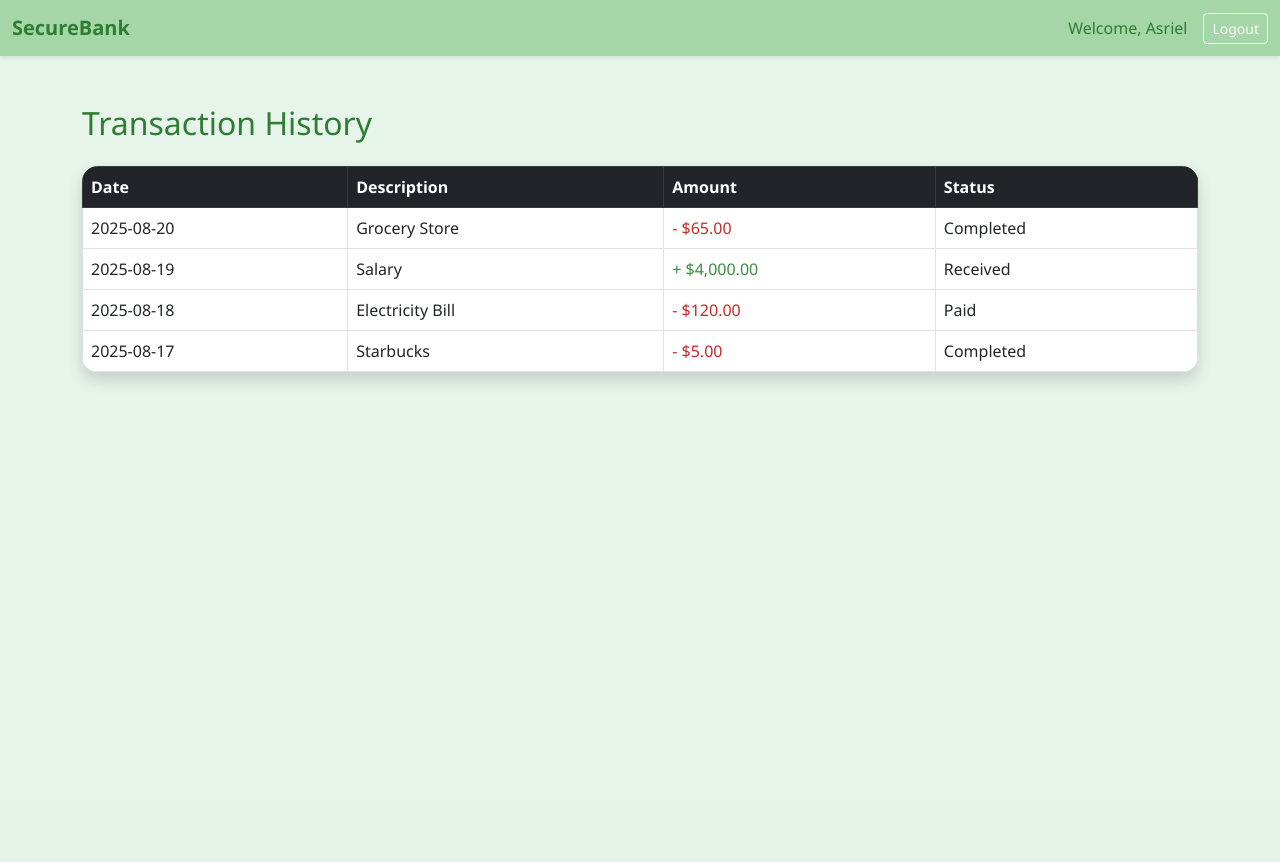
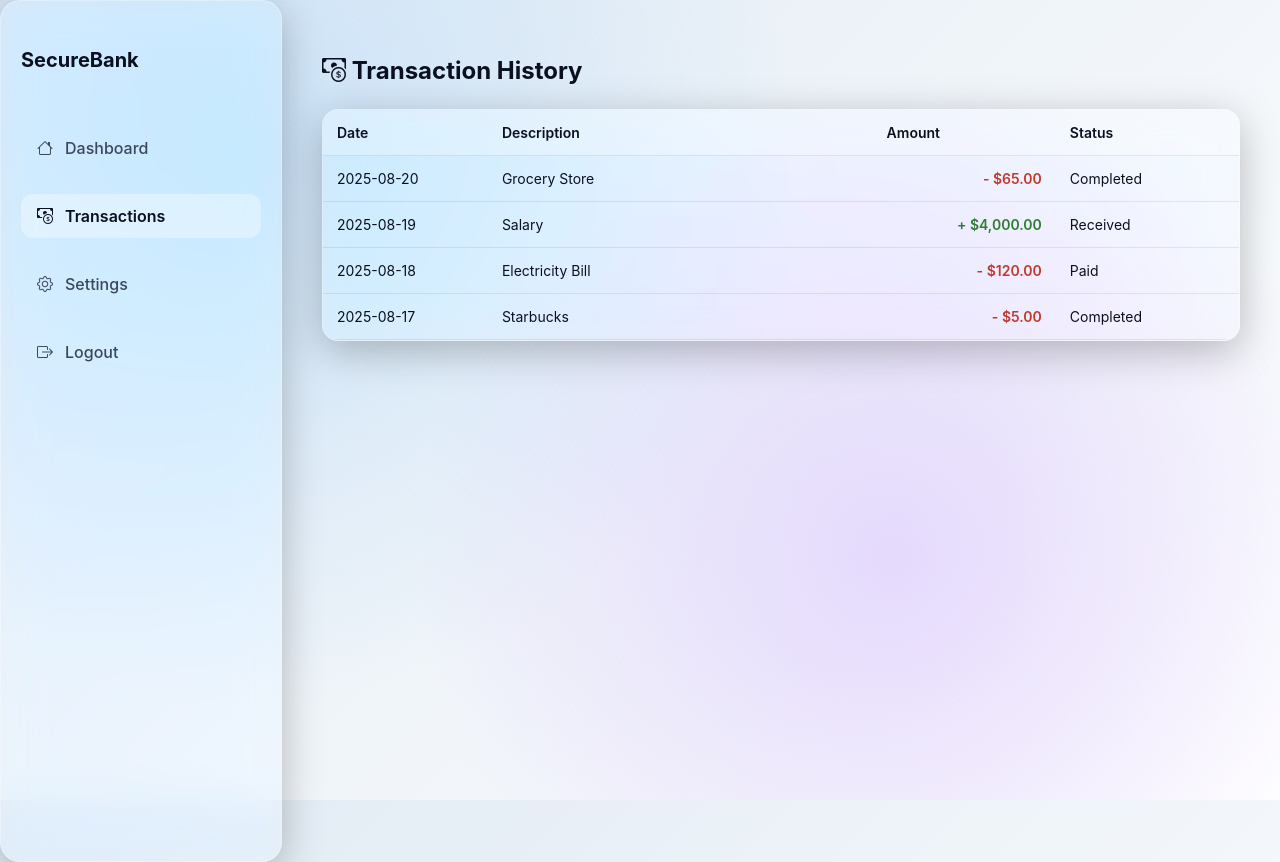
Before and after one commit to nashriel/secure-banking-ai, a Flask app: template secure-banking-ai/app/templates/Transactions.html in a window 1280 px wide. Before the commit the page ends 383 px from the top, so only its background shows below. Run offline with Flask 3, Linux system fonts and the light colour scheme; the template is opened without the code that fills it, so the values that code supplies are empty.

Commit message:
Update to Transactions Page

```diff
--- a/secure-banking-ai/app/templates/Transactions.html
+++ b/secure-banking-ai/app/templates/Transactions.html
@@ -2,95 +2,184 @@
 <html lang="en">
 <head>
   <meta charset="UTF-8" />
-  <title>SecureBank - Transactions</title>
+  <title>SecureBank — Transactions</title>
   <meta name="viewport" content="width=device-width, initial-scale=1" />
-  <link href="https://cdn.jsdelivr.net/npm/bootstrap@5.3.0/dist/css/bootstrap.min.css" rel="stylesheet" />
-  <link href="https://cdn.jsdelivr.net/npm/bootstrap-icons@1.10.5/font/bootstrap-icons.css" rel="stylesheet" />
+  <link href="https://cdn.jsdelivr.net/npm/bootstrap-icons@1.11.3/font/bootstrap-icons.css" rel="stylesheet" />
+
   <style>
+    body,html {
+      height: 100%;
+      margin: 0;
+      font-family: 'Inter', sans-serif;
+    }
+
+    :root {
+      --white: 255,255,255;
+      --glass: rgba(255,255,255,0.14);
+      --border: rgba(255,255,255,0.28);
+      --shadow: 0 10px 40px rgba(0,0,0,0.25);
+      --text: #0b1020;
+      --text-dim: #3b465e;
+      --green: #2e7d32;
+      --red: #c0392b;
+    }
+
     body {
-      background-color: #e6f4ea;
-      font-family: 'Segoe UI', sans-serif;
-      color: #212529;
+      display: flex;
+      min-height: 100vh;
+      background: linear-gradient(135deg, #dfe9f3, #ffffff00);
+      color: var(--text);
     }
-    .navbar {
-      background-color: #a5d6a7;
+
+    .bg {
+      position: fixed;
+      inset: 0;
+      background: radial-gradient(900px 900px at 20% 20%, #9ad0ff55, transparent 60%),
+                  radial-gradient(800px 800px at 70% 70%, #c49bff55, transparent 60%);
+      z-index: -1;
     }
-    .navbar-brand, .navbar-text {
-      color: #2e7d32 !important;
+
+    .glass {
+      background: var(--glass);
+      border: 1px solid var(--border);
+      backdrop-filter: blur(20px) saturate(180%);
+      box-shadow: var(--shadow);
+      border-radius: 20px;
+      transition: 0.3s;
     }
-    h2 {
-      color: #2e7d32;
+
+    /* Sidebar */
+    .sidebar {
+      width: 240px;
+      padding: 30px 20px;
+      display: flex;
+      flex-direction: column;
+      gap: 24px;
+      position: sticky;
+      top: 0;
+      height: 100vh;
     }
-    .table-dark {
-      background-color: #2e7d32;
-      color: #ffffff;
+    .sidebar h2 {
+      font-size: 20px;
+      margin-bottom: 30px;
     }
-    .table-hover tbody tr:hover {
-      background-color: #e8f5e9;
+    .nav-link {
+      display: flex;
+      align-items: center;
+      gap: 12px;
+      padding: 12px 16px;
+      border-radius: 12px;
+      text-decoration: none;
+      font-weight: 500;
+      color: var(--text-dim);
+      transition: 0.25s;
     }
-    .text-success {
-      color: #388e3c !important;
+    .nav-link:hover {
+      background: rgba(var(--white),0.25);
+      color: var(--text);
     }
-    .text-danger {
-      color: #c62828 !important;
+    .nav-link.active {
+      background: rgba(var(--white),0.35);
+      color: var(--text);
+      font-weight: 600;
     }
+
+    /* Main Content */
+    .main {
+      flex: 1;
+      padding: 40px;
+    }
+    h1 {
+      font-size: 24px;
+      margin-bottom: 24px;
+    }
+
+    /* Table */
+    .table-wrapper {
+      overflow-x: auto;
+      border-radius: 16px;
+    }
+    table {
+      width: 100%;
+      min-width: 900px;
+      border-collapse: collapse;
+    }
+    thead {
+      background: rgba(var(--white),0.22);
+    }
+    th, td {
+      padding: 14px;
+      text-align: left;
+      border-bottom: 1px solid rgba(0,0,0,0.08);
+      font-size: 14px;
+    }
+    th {
+      font-weight: 600;
+    }
+    tr:hover {
+      background: rgba(255,255,255,0.24);
+    }
+    td.amount {
+      text-align: right;
+      font-weight: 600;
+    }
+    .income { color: var(--green); }
+    .expense { color: var(--red); }
   </style>
 </head>
 <body>
+  <div class="bg"></div>
 
-  <!-- Navbar -->
-  <nav class="navbar navbar-expand-lg shadow-sm">
-    <div class="container-fluid">
-      <a class="navbar-brand fw-bold" href="#">SecureBank</a>
-      <div class="ms-auto d-flex align-items-center">
-        <span class="navbar-text me-3">Welcome, Asriel</span>
-        <a href="/" class="btn btn-outline-light btn-sm">Logout</a>
-      </div>
-    </div>
-  </nav>
+  <!-- Sidebar -->
+  <div class="sidebar glass">
+    <h2>SecureBank</h2>
+    <a href="dashboard.html" class="nav-link"><i class="bi bi-house"></i> Dashboard</a>
+    <a href="transactions.html" class="nav-link active"><i class="bi bi-cash-coin"></i> Transactions</a>
+    <a href="settings.html" class="nav-link"><i class="bi bi-gear"></i> Settings</a>
+    <a href="login.html" class="nav-link"><i class="bi bi-box-arrow-right"></i> Logout</a>
+  </div>
 
-  <!-- Transactions Section -->
-  <div class="container py-5">
-    <h2 class="mb-4">Transaction History</h2>
-    <div class="table-responsive shadow rounded-4 overflow-hidden">
-      <table class="table table-hover table-bordered mb-0">
-        <thead class="table-dark">
+  <!-- Main -->
+  <div class="main">
+    <h1><i class="bi bi-cash-coin"></i> Transaction History</h1>
+    <div class="glass table-wrapper">
+      <table>
+        <thead>
           <tr>
-            <th>Date</th>
-            <th>Description</th>
-            <th>Amount</th>
-            <th>Status</th>
+            <th style="width: 18%;">Date</th>
+            <th style="width: 42%;">Description</th>
+            <th style="width: 20%;">Amount</th>
+            <th style="width: 20%;">Status</th>
           </tr>
         </thead>
         <tbody>
           <tr>
             <td>2025-08-20</td>
             <td>Grocery Store</td>
-            <td class="text-danger">- $65.00</td>
+            <td class="amount expense">- $65.00</td>
             <td>Completed</td>
           </tr>
           <tr>
             <td>2025-08-19</td>
             <td>Salary</td>
-            <td class="text-success">+ $4,000.00</td>
+            <td class="amount income">+ $4,000.00</td>
             <td>Received</td>
           </tr>
           <tr>
             <td>2025-08-18</td>
             <td>Electricity Bill</td>
-            <td class="text-danger">- $120.00</td>
+            <td class="amount expense">- $120.00</td>
             <td>Paid</td>
           </tr>
           <tr>
             <td>2025-08-17</td>
             <td>Starbucks</td>
-            <td class="text-danger">- $5.00</td>
+            <td class="amount expense">- $5.00</td>
             <td>Completed</td>
           </tr>
         </tbody>
       </table>
     </div>
   </div>
-
 </body>
 </html>
```
